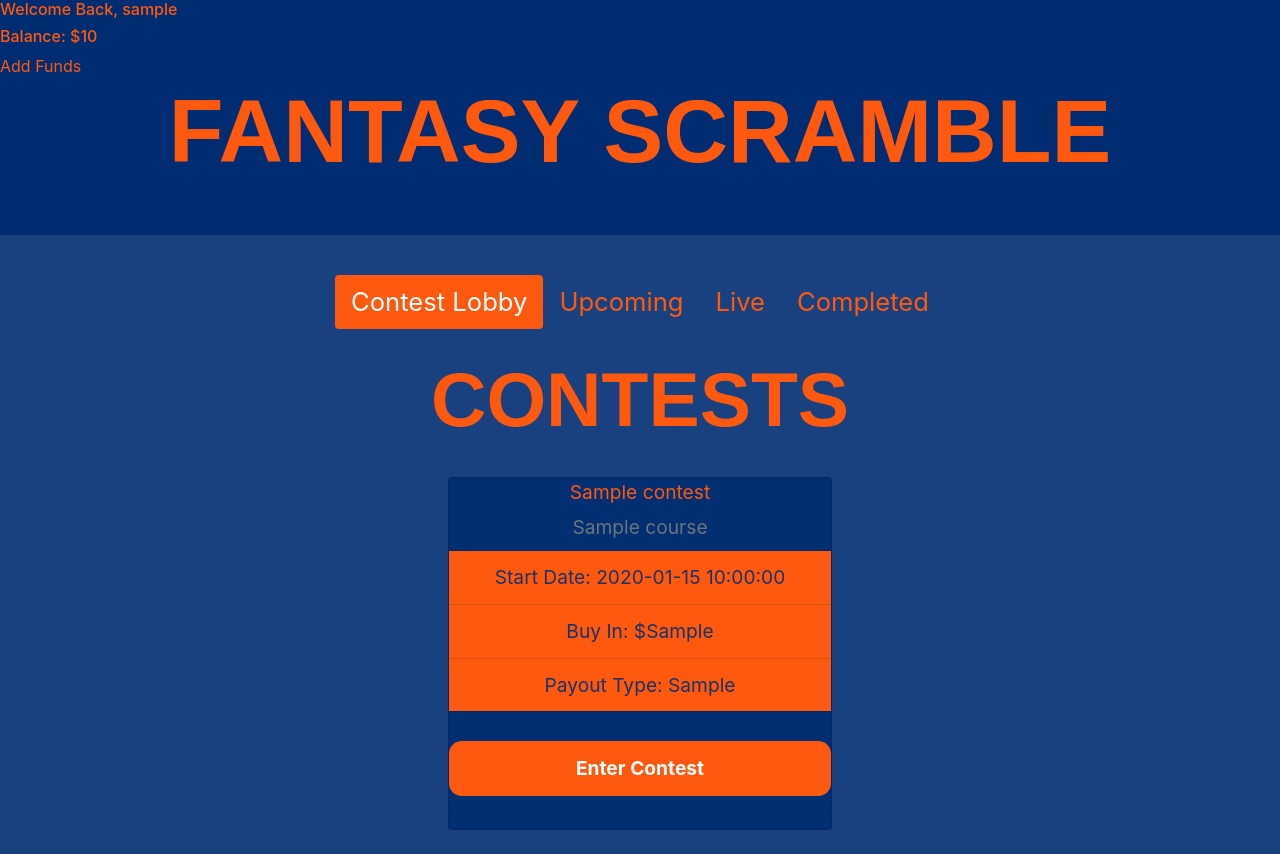
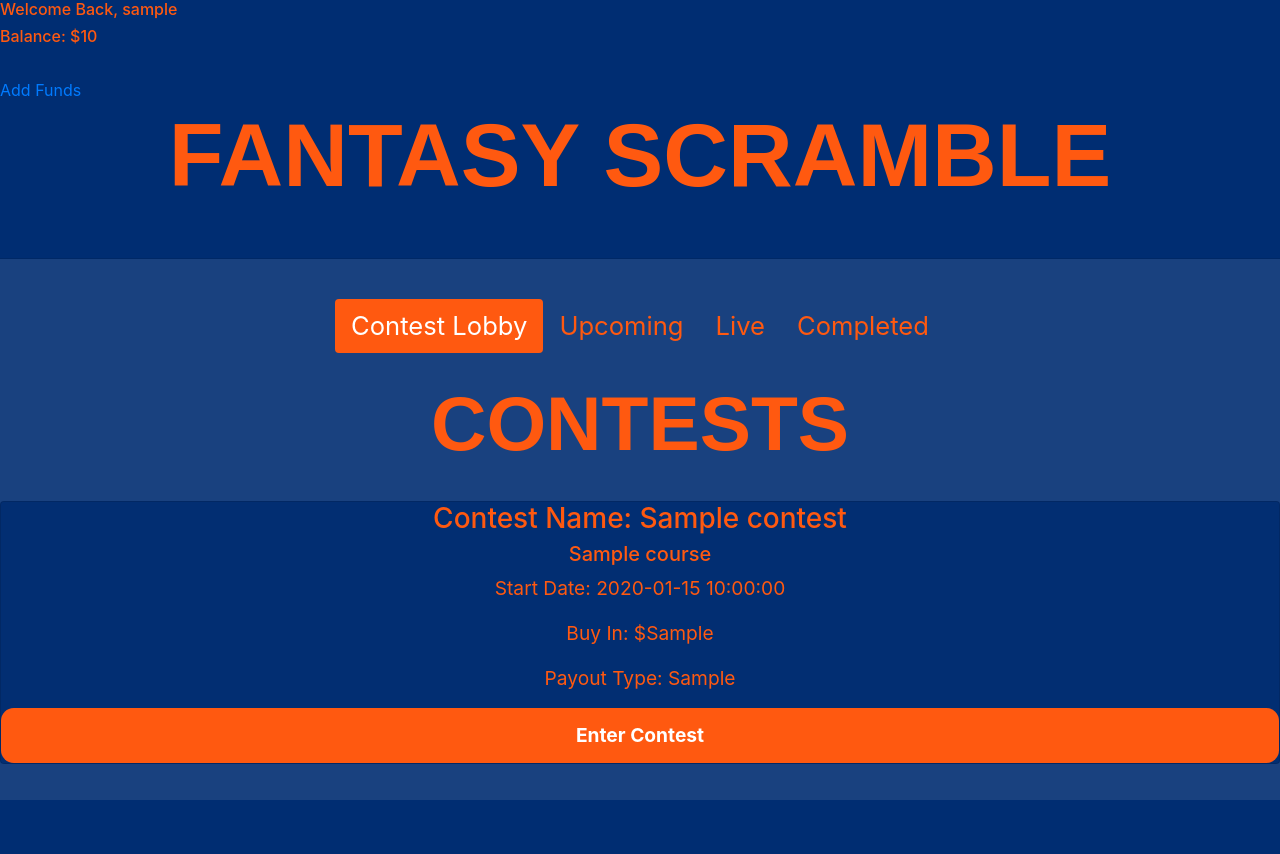
Before and after one commit to pmammino/simpool, a Flask app: template templates/home_login.html in a window 1280 px wide. After the commit the page ends 800 px from the top, so only its background shows below. Run offline with Flask 2, Linux system fonts and the light colour scheme; the template is opened without the code that fills it: most values are stand-ins (such as "Sample title", 1, 10 or a date in 2020); some libraries are stand-ins or nearby versions.

Commit message:
update 11-30

```diff
--- a/app.py
+++ b/app.py
@@ -2,19 +2,17 @@ import operator
 import string
 import random
 import datetime
-import os
 
 from flask import Flask, render_template, request, session, redirect
-from flask_bcrypt import Bcrypt
+import bcrypt
 from common.database import Database
 from models.contests import Contest
 from models.golfers import Golfer
 from models.lineups import Lineup
 from models.users import User
 
-application  = Flask(__name__)
+application = Flask(__name__)
 application.secret_key = ''.join(random.choices(string.ascii_uppercase + string.digits, k=8))
-
 
 
 @application.route("/")
@@ -24,7 +22,8 @@ def home_page():
     if session.get('email') is None:
         return render_template("home.html", golf=golf)
     else:
-        return render_template("home_login.html", username=session['username'], balance=session['balance'], golf=golf)
+        balance = User.get_balance(session['username'])
+        return render_template("home_login.html", username=session['username'], balance=balance, golf=golf)
 
 
 @application.route("/upcoming")
@@ -32,6 +31,7 @@ def upcoming_lineups():
     username = session['username']
     upcoming = Lineup.get_contests_username(username)
     upcoming = list(filter(lambda x: x.Start_Date > datetime.date.today(), upcoming))
+    balance = User.get_balance(session['username'])
     if len(upcoming) == 0:
         text = "You Do Not Have Any Upcoming Contests"
     else:
@@ -39,7 +39,7 @@ def upcoming_lineups():
     if session.get('email') is None:
         return render_template("nologin.html", type="Upcoming")
     else:
-        return render_template("upcoming.html", text=text, username=session['username'], balance=session['balance'],
+        return render_template("upcoming.html", text=text, username=session['username'], balance=balance,
                                upcoming=upcoming)
 
 
@@ -49,6 +49,7 @@ def live_lineups():
     live = Lineup.get_contests_username(username)
     live = filter(lambda x: x.Start_Date <= datetime.date.today(), live)
     live = list(filter(lambda x: x.End_Date >= datetime.date.today(), live))
+    balance = User.get_balance(session['username'])
     if len(live) == 0:
         text = "You Do Not Have Any Live Contests"
     else:
@@ -56,7 +57,7 @@ def live_lineups():
     if session.get('email') is None:
         return render_template("nologin.html", type="Live")
     else:
-        return render_template("live.html", username=session['username'], text=text, balance=session['balance'],
+        return render_template("live.html", username=session['username'], text=text, balance=balance,
                                live=live)
 
 
@@ -66,6 +67,7 @@ def previous_lineups():
     completed = Lineup.get_contests_username(username)
     completed = filter(lambda x: x.End_Date >= datetime.date.today() - datetime.timedelta(days=14), completed)
     completed = list(filter(lambda x: x.End_Date <= datetime.date.today(), completed))
+    balance = User.get_balance(session['username'])
     if len(completed) == 0:
         text = "You Do Not Have Contests From The Last 14 Days"
     else:
@@ -73,7 +75,7 @@ def previous_lineups():
     if session.get('email') is None:
         return render_template("nologin.html", type="Completed")
     else:
-        return render_template("completed.html", username=session['username'], text=text, balance=session['balance'],
+        return render_template("completed.html", username=session['username'], text=text, balance=balance,
                                completed=completed)
 
 
@@ -95,13 +97,13 @@ def register_page():
 @application.route("/loginvalid", methods=['POST'])
 def login_user():
     email = request.form['email']
-    password = request.form['password']
+    password = request.form['password'].encode("utf-8")
+    hashed = User.get_by_email(email).password
 
-    if User.login_valid(email, password):
+    if bcrypt.checkpw(password, hashed):
         User.login(email)
         user = User.get_by_email(email)
         session['username'] = user.username
-        session['balance'] = user.balance
         return redirect('/')
     else:
         session['email'] = None
@@ -113,14 +115,16 @@ def register():
     email = request.form['email']
     username = request.form['username']
     name = request.form['name']
-    password = request.form['password']
+    password = bcrypt.hashpw(request.form['password'].encode("utf-8"), bcrypt.gensalt())
 
     if User.login_valid(email, password) is not True:
         User.register(email, username, name, password)
         User.login(email)
         session['username'] = username
-        session['balance'] = User.get_balance(session['username'])
-        return render_template("home_login.html", username=session['username'], balance=session['balance'])
+        balance = User.get_balance(session['username'])
+        golf = Contest.find_by_sport("PGA")
+        golf = filter(lambda x: x.Start_Date > datetime.date.today(), golf)
+        return render_template("home_login.html", username=session['username'], balance=balance, golf=golf)
     else:
         session['email'] = None
         return render_template("login.html", text="Incorrect username or password")
@@ -131,8 +135,9 @@ def lineup_entry(contest_id):
     session["contest_id"] = contest_id
     golfers = Golfer.find_golfers()
     golfers = sorted(golfers, key=Golfer.get_name)
+    balance = User.get_balance(session['username'])
     return render_template("lineup_entry.html", golfers=golfers, contest_id=session["contest_id"],
-                           username=session['username'], balance=session['balance'])
+                           username=session['username'], balance=balance)
 
 
 @application.route("/contest_entries/<string:contest_id>")
@@ -140,8 +145,9 @@ def contest_entries(contest_id):
     lineups = Lineup.get_entries(contest_id)
     lineups = sorted(lineups, key=operator.attrgetter("Score"))
     contest = Contest.get_from_mongo(contest_id)
+    balance = User.get_balance(session['username'])
     return render_template("contest_entries.html", lineups=lineups, contest=contest, username=session['username'],
-                           balance=session['balance'])
+                           balance=balance)
 
 
 @application.route("/enterlineup", methods=['POST'])
@@ -157,19 +163,28 @@ def enter_lineup():
         text = "Choose Five Different Golfers"
         golfers = Golfer.find_golfers()
         golfers = sorted(golfers, key=Golfer.get_name)
+        balance = User.get_balance(session['username'])
         return render_template("lineup_entry.html", golfers=golfers, contest_id=session["contest_id"],
-                               username=session['username'], balance=session['balance'], text=text)
+                               username=session['username'], balance=balance, text=text)
     else:
         buy_in = Contest.get_contest_buyin(session["contest_id"])
         buy_in = int(buy_in)
-        User.remove_funds(session["username"], buy_in)
-        Lineup.create_lineup(session["contest_id"], session["username"], golfer_1, golfer_2, golfer_3, golfer_4,
+        if session['balance'] >= buy_in:
+            User.remove_funds(session["username"], buy_in)
+            Lineup.create_lineup(session["contest_id"], session["username"], golfer_1, golfer_2, golfer_3, golfer_4,
                              golfer_5, tiebreak)
-        session["contest_id"] = ""
-        golf = Contest.find_by_sport("PGA")
-        golf = filter(lambda x: x.Start_Date > datetime.date.today(), golf)
-        session['balance'] = User.get_balance(session['username'])
-    return render_template("home_login.html", username=session['username'], balance=session['balance'], golf=golf)
+            session["contest_id"] = ""
+            golf = Contest.find_by_sport("PGA")
+            golf = filter(lambda x: x.Start_Date > datetime.date.today(), golf)
+            balance = User.get_balance(session['username'])
+            return render_template("home_login.html", username=session['username'], balance=balance, golf=golf)
+        else:
+            text = "Insufficient Funds Please Add Funds to Enter Contest"
+            golfers = Golfer.find_golfers()
+            golfers = sorted(golfers, key=Golfer.get_name)
+            balance = User.get_balance(session['username'])
+            return render_template("lineup_entry.html", golfers=golfers, contest_id=session["contest_id"],
+                                   username=session['username'], balance=balance, text=text)
 
 
 @application.route("/addfunds")
@@ -180,9 +195,8 @@ def add_funds():
 @application.route("/addfunds/<int:buy_in>")
 def add_funds_amount(buy_in):
     User.add_funds(session['username'], buy_in)
-    session['balance'] = User.get_balance(session['username'])
     return redirect("/")
 
 
 if __name__ == "__main__":
-    application .run(port=4500)
+    application.run(port=4500)
--- a/templates/home_login.html
+++ b/templates/home_login.html
@@ -3,7 +3,7 @@
 <header class="page-header">
     <h6 class = "logged-in">Welcome Back, {{username}}</h6>
     <h6 class = "logged-in">Balance: ${{balance}}</h6>
-    <a href="/addfunds" class="login-link">Add Funds</a>
+    <br><a href="/addfunds" class="clickme-header">Add Funds</a>
     <br>
     <a href="/" style = "text-decoration: none;"><h1 class="page-title">FANTASY SCRAMBLE</h1></a>
     <br>
@@ -21,18 +21,13 @@
     <h1 class = "contests_header">CONTESTS</h1>
     <br>
     {% for contest in golf %}
-<div class="card mx-auto" style= "width: 30vw;">
-    <p class="card-title">{{contest.Contest_Name}}</p>
-    <p class="card-subtitle mb-2 text-muted">{{contest.Course}}</p>
-            <ul class="list-group list-group-flush">
-
-    <li class="list-group-item">Start Date: {{contest.Start_Date}}</li>
-    <li class="list-group-item">Buy In: ${{contest.Buy_In}}</li>
-    <li class="list-group-item">Payout Type: {{contest.Payout_Type}}</li>
-            </ul>
-    <br>
+<div class="card mx-auto">
+    <h3 class="card-title">Contest Name: {{contest.Contest_Name}}</h3>
+    <h5 class="card-subtitle mb-2">{{contest.Course}}</h5>
+    <p class="card-text">Start Date: {{contest.Start_Date}}</p>
+    <p class="card-text">Buy In: ${{contest.Buy_In}}</p>
+    <p class="card-text">Payout Type: {{contest.Payout_Type}}</p>
     <a class="clickme" href="/contests/{{contest.Contest_Id}}">Enter Contest</a>
-    <hr>
         </div>
     <br>
     {% endfor %}
--- a/templates/lineup_entry.html
+++ b/templates/lineup_entry.html
@@ -6,10 +6,7 @@
     <br>
     <a href="/" style = "text-decoration: none;"><h1 class="page-title">FANTASY SCRAMBLE</h1></a>
     <br>
-    <br>
 </header>
-<br>
-<br>
 <br>
 <div class = "contest-entry">
 <h1 class = "contests_header" align="center">SELECT YOUR FIVE GOLFERS</h1>
--- a/templates/register.html
+++ b/templates/register.html
@@ -19,8 +19,8 @@
         <input type="text" class = "form-control form-control-lg" id="username" name="username">
     </div>
         <div class="form-group">
-        <label for ="full-name">Full Name</label>
-        <input type="text" class = "form-control form-control-lg" id="full-name" name="full-name">
+        <label for ="name">Full Name</label>
+        <input type="text" class = "form-control form-control-lg" id="name" name="name">
     </div>
     <div class="form-group">
         <label for = "password">Password</label>
```
Also changed, not shown: templates/completed.html (+5 -6 lines), templates/home.html (+4 -7 lines), templates/live.html (+3 -5 lines), templates/upcoming.html (+3 -6 lines).
